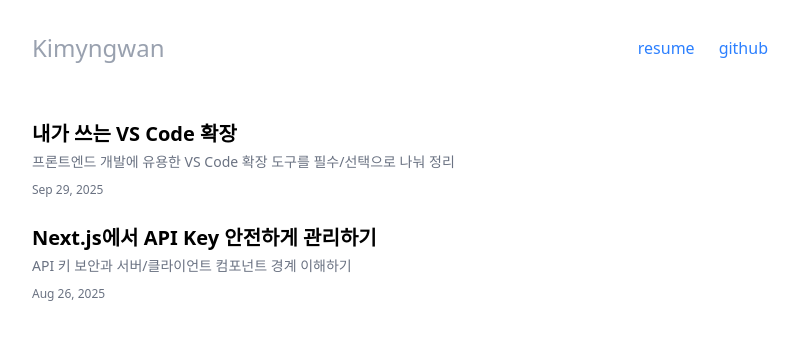
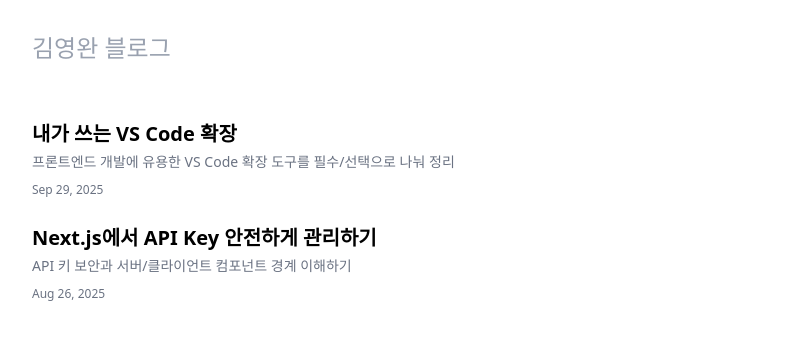
Before and after one commit to kimywann/blog, a Next.js app: page / in a window 1280 px wide. Shown: the top 340 px of the page, without its empty margins (240-1039 px from the left). Built offline with nearby package versions, Linux system fonts and the light colour scheme.

Commit message:
refactor: 외부 링크를 푸터로 재배치

```diff
--- a/src/components/Header.tsx
+++ b/src/components/Header.tsx
@@ -3,30 +3,13 @@ import Link from "next/link";
 export default function Header() {
   return (
     <header>
-      <nav className="flex items-center justify-between">
+      <nav className="flex items-center">
         <Link
           href="/"
           className="font-medium text-2xl cursor-pointer text-gray-400"
         >
-          Kimyngwan
+          김영완 블로그
         </Link>
-
-        <div className="flex items-center space-x-6">
-          <Link
-            href="https://imminent-lunch-7f5.notion.site/Frontend-Developer-1e06975159448067af00fad1fba789b7?source=copy_link"
-            className="cursor-pointer text-blue-500 font-medium"
-          >
-            resume
-          </Link>
-          <Link
-            href="https://github.com"
-            target="_blank"
-            rel="noopener noreferrer"
-            className="cursor-pointer text-blue-500 font-medium"
-          >
-            github
-          </Link>
-        </div>
       </nav>
     </header>
   );
```
